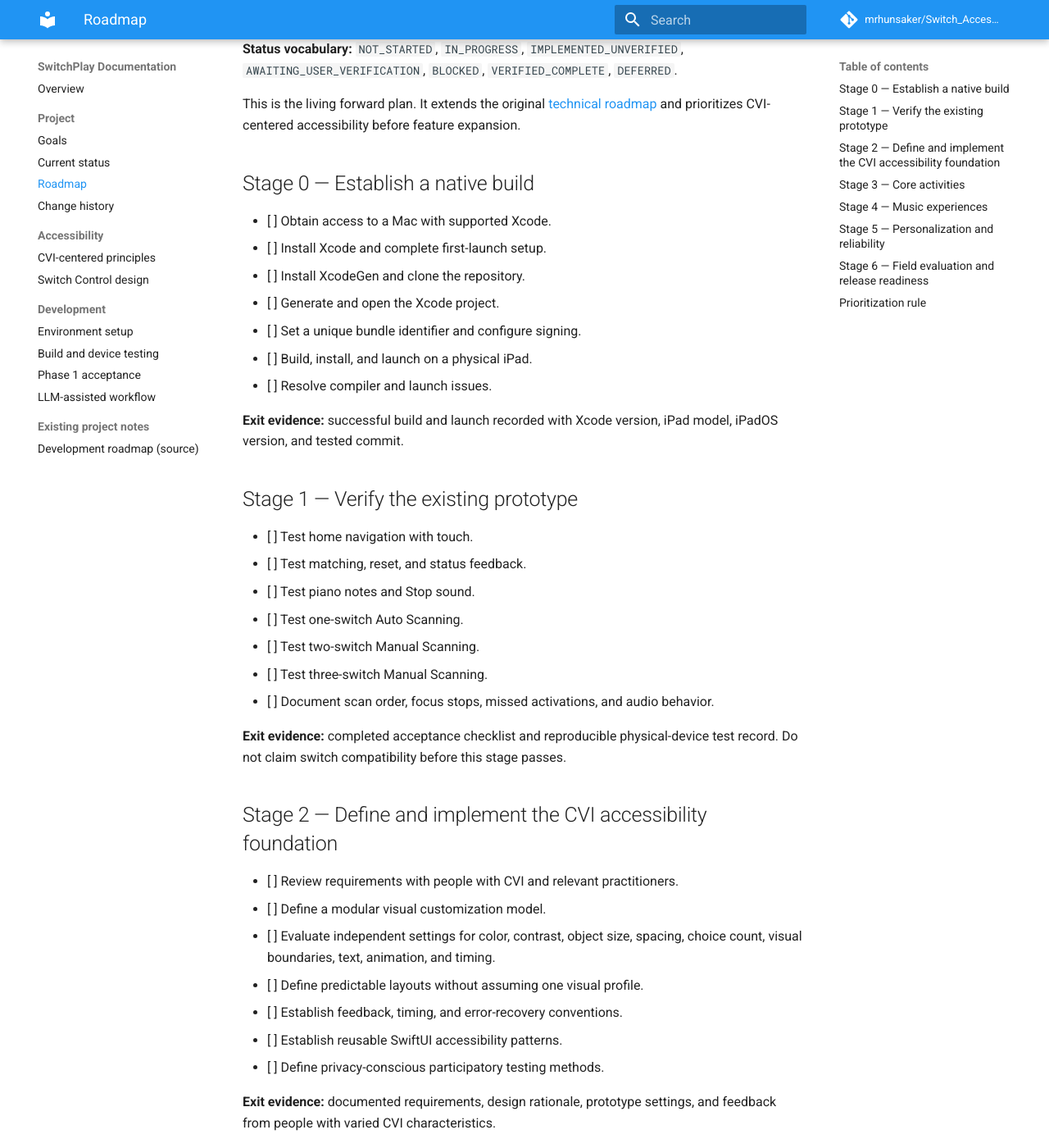
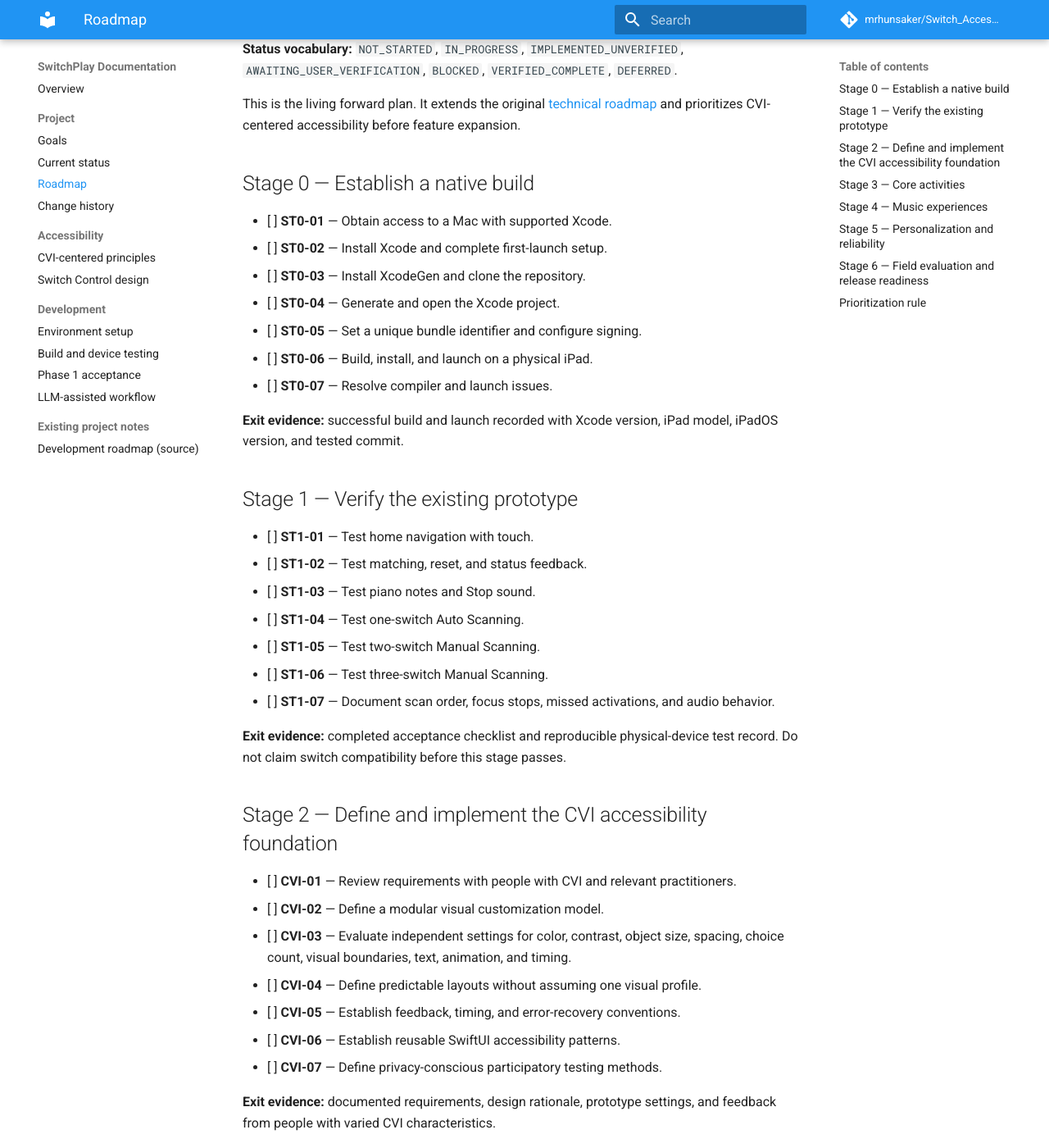
Before and after one commit to mrhunsaker/Switch_Access_iPadOS_App, an MkDocs documentation site: the page built from docs/roadmap.md, in a window 1280 px wide and 1400 px high, scrolled down 302 px. Shown: the whole window at 82% size. Built offline with MkDocs 1.6.1 and Material for MkDocs 9.7.7, drawn with Linux system fonts in a browser that asks for light colours; comment, search, counter and statistics services are not loaded; some of the changed text lies outside the part shown.

Commit message:
Assign stable IDs to every roadmap task

```diff
--- a/docs/roadmap.md
+++ b/docs/roadmap.md
@@ -7,70 +7,70 @@
 This is the living forward plan. It extends the original [technical roadmap](DEVELOPMENT_ROADMAP.md) and prioritizes CVI-centered accessibility before feature expansion.
 
 ## Stage 0 — Establish a native build
-- [ ] Obtain access to a Mac with supported Xcode.
-- [ ] Install Xcode and complete first-launch setup.
-- [ ] Install XcodeGen and clone the repository.
-- [ ] Generate and open the Xcode project.
-- [ ] Set a unique bundle identifier and configure signing.
-- [ ] Build, install, and launch on a physical iPad.
-- [ ] Resolve compiler and launch issues.
+- [ ] **ST0-01** — Obtain access to a Mac with supported Xcode.
+- [ ] **ST0-02** — Install Xcode and complete first-launch setup.
+- [ ] **ST0-03** — Install XcodeGen and clone the repository.
+- [ ] **ST0-04** — Generate and open the Xcode project.
+- [ ] **ST0-05** — Set a unique bundle identifier and configure signing.
+- [ ] **ST0-06** — Build, install, and launch on a physical iPad.
+- [ ] **ST0-07** — Resolve compiler and launch issues.
 
 **Exit evidence:** successful build and launch recorded with Xcode version, iPad model, iPadOS version, and tested commit.
 
 ## Stage 1 — Verify the existing prototype
-- [ ] Test home navigation with touch.
-- [ ] Test matching, reset, and status feedback.
-- [ ] Test piano notes and Stop sound.
-- [ ] Test one-switch Auto Scanning.
-- [ ] Test two-switch Manual Scanning.
-- [ ] Test three-switch Manual Scanning.
-- [ ] Document scan order, focus stops, missed activations, and audio behavior.
+- [ ] **ST1-01** — Test home navigation with touch.
+- [ ] **ST1-02** — Test matching, reset, and status feedback.
+- [ ] **ST1-03** — Test piano notes and Stop sound.
+- [ ] **ST1-04** — Test one-switch Auto Scanning.
+- [ ] **ST1-05** — Test two-switch Manual Scanning.
+- [ ] **ST1-06** — Test three-switch Manual Scanning.
+- [ ] **ST1-07** — Document scan order, focus stops, missed activations, and audio behavior.
 
 **Exit evidence:** completed acceptance checklist and reproducible physical-device test record. Do not claim switch compatibility before this stage passes.
 
 ## Stage 2 — Define and implement the CVI accessibility foundation
-- [ ] Review requirements with people with CVI and relevant practitioners.
-- [ ] Define a modular visual customization model.
-- [ ] Evaluate independent settings for color, contrast, object size, spacing, choice count, visual boundaries, text, animation, and timing.
-- [ ] Define predictable layouts without assuming one visual profile.
-- [ ] Establish feedback, timing, and error-recovery conventions.
-- [ ] Establish reusable SwiftUI accessibility patterns.
-- [ ] Define privacy-conscious participatory testing methods.
+- [ ] **CVI-01** — Review requirements with people with CVI and relevant practitioners.
+- [ ] **CVI-02** — Define a modular visual customization model.
+- [ ] **CVI-03** — Evaluate independent settings for color, contrast, object size, spacing, choice count, visual boundaries, text, animation, and timing.
+- [ ] **CVI-04** — Define predictable layouts without assuming one visual profile.
+- [ ] **CVI-05** — Establish feedback, timing, and error-recovery conventions.
+- [ ] **CVI-06** — Establish reusable SwiftUI accessibility patterns.
+- [ ] **CVI-07** — Define privacy-conscious participatory testing methods.
 
 **Exit evidence:** documented requirements, design rationale, prototype settings, and feedback from people with varied CVI characteristics.
 
 ## Stage 3 — Core activities
-- [ ] Cause and effect.
-- [ ] Configurable matching.
-- [ ] Memory.
-- [ ] Sequencing.
-- [ ] Select-piece/select-destination puzzles.
-- [ ] Creative activities.
+- [ ] **ACT-01** — Cause and effect.
+- [ ] **ACT-02** — Configurable matching.
+- [ ] **ACT-03** — Memory.
+- [ ] **ACT-04** — Sequencing.
+- [ ] **ACT-05** — Select-piece/select-destination puzzles.
+- [ ] **ACT-06** — Creative activities.
 
 Each activity must have acceptance criteria, accessible interaction paths, and test results before being called complete.
 
 ## Stage 4 — Music experiences
-- [ ] Piano improvements and configurable layout.
-- [ ] Drums and soundboard.
-- [ ] Simple composer with discrete controls.
-- [ ] Prerecorded music player with accessible transport controls.
-- [ ] Audio volume, stop behavior, interruptions, and route-change testing.
+- [ ] **MUS-01** — Piano improvements and configurable layout.
+- [ ] **MUS-02** — Drums and soundboard.
+- [ ] **MUS-03** — Simple composer with discrete controls.
+- [ ] **MUS-04** — Prerecorded music player with accessible transport controls.
+- [ ] **MUS-05** — Audio volume, stop behavior, interruptions, and route-change testing.
 
 ## Stage 5 — Personalization and reliability
-- [ ] Persistent individual settings and preview.
-- [ ] Adjustable activity complexity and choice count.
-- [ ] Adjustable feedback and audio preferences.
-- [ ] Privacy-preserving session progress, if useful.
-- [ ] Interruption and lifecycle handling.
-- [ ] Localization and further accessibility evaluation.
+- [ ] **PER-01** — Persistent individual settings and preview.
+- [ ] **PER-02** — Adjustable activity complexity and choice count.
+- [ ] **PER-03** — Adjustable feedback and audio preferences.
+- [ ] **PER-04** — Privacy-preserving session progress, if useful.
+- [ ] **PER-05** — Interruption and lifecycle handling.
+- [ ] **PER-06** — Localization and further accessibility evaluation.
 
 ## Stage 6 — Field evaluation and release readiness
-- [ ] Participatory usability testing with appropriate consent and safeguards.
-- [ ] Evaluate varied CVI characteristics, motor access patterns, and switch hardware.
-- [ ] Review fatigue, independence, predictability, errors, and preference—not speed alone.
-- [ ] Resolve critical accessibility defects.
-- [ ] Verify public claims against evidence.
-- [ ] Publish known limitations and release documentation.
+- [ ] **REL-01** — Participatory usability testing with appropriate consent and safeguards.
+- [ ] **REL-02** — Evaluate varied CVI characteristics, motor access patterns, and switch hardware.
+- [ ] **REL-03** — Review fatigue, independence, predictability, errors, and preference—not speed alone.
+- [ ] **REL-04** — Resolve critical accessibility defects.
+- [ ] **REL-05** — Verify public claims against evidence.
+- [ ] **REL-06** — Publish known limitations and release documentation.
 
 ## Prioritization rule
 Do not expand activity count at the expense of a reliable accessibility foundation. A small number of well-tested, individually configurable activities is preferable to many unvalidated screens.
```
